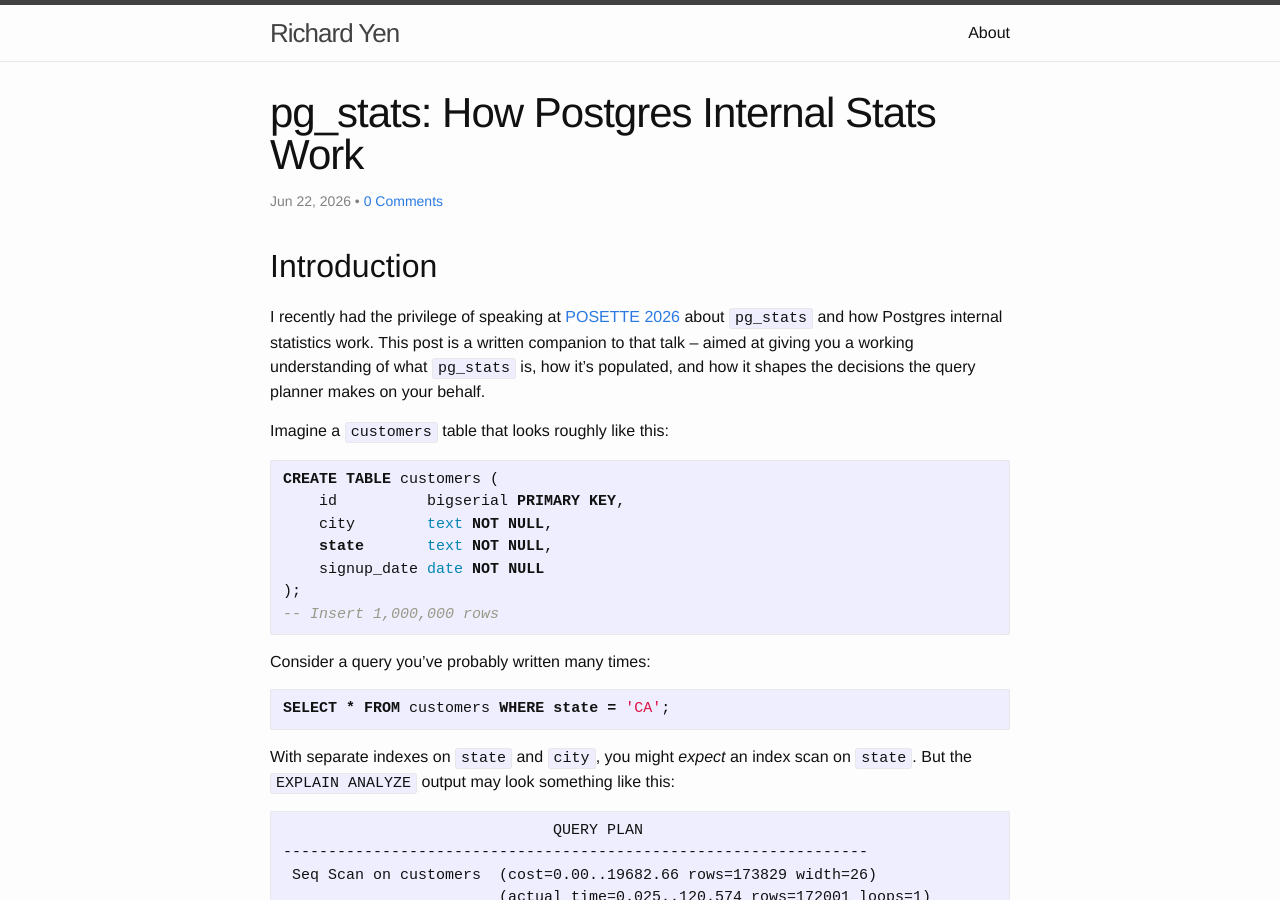
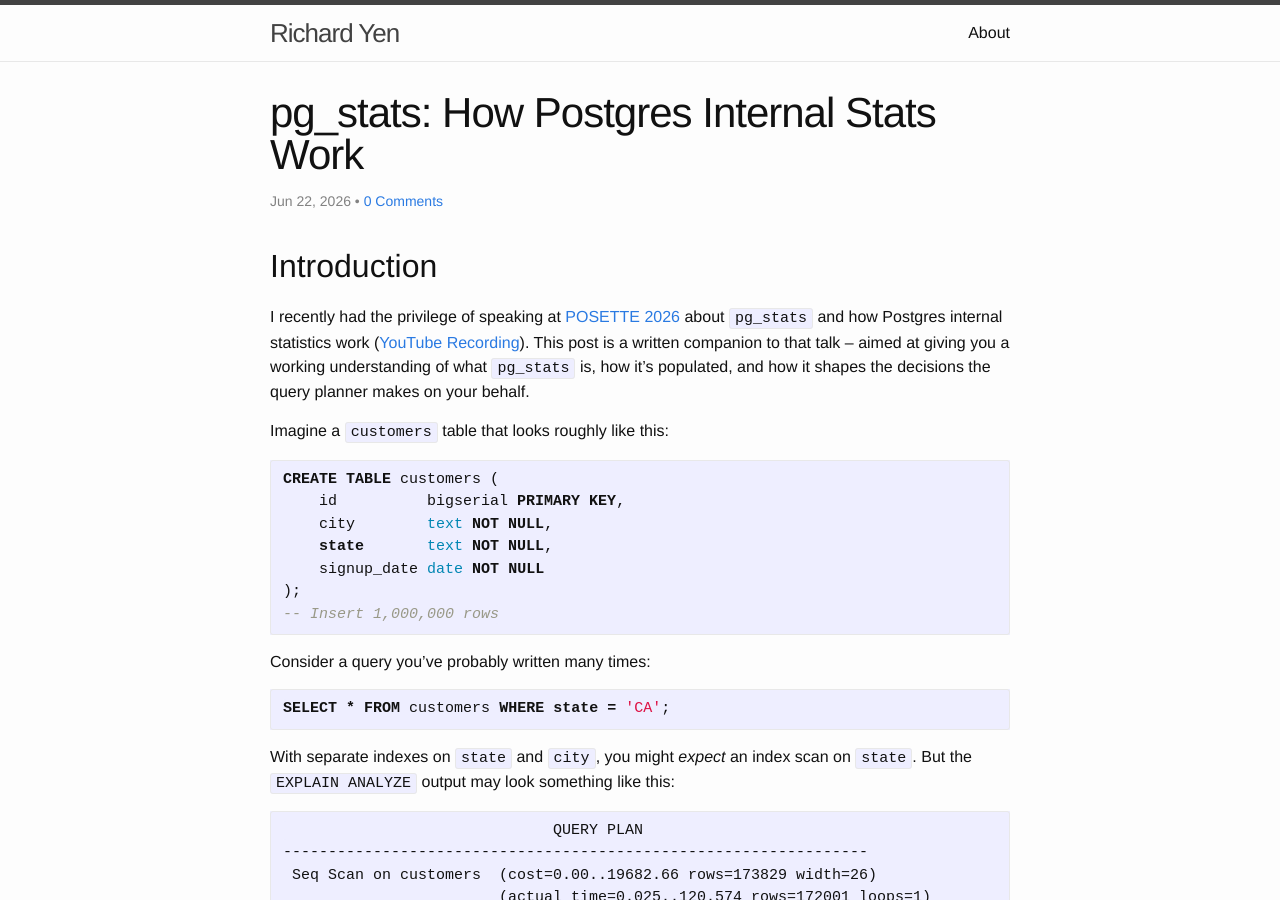
Before and after one commit to richyen/richyen.github.io, a Jekyll site: the page built from _posts/2026-06-22-pg_stats_how_postgres_internal_stats_work.markdown, in a window 1280 px wide and 900 px high. Built offline with Jekyll 4.4.1, drawn with Linux system fonts in a browser that asks for light colours; comment, search, counter and statistics services are not loaded.

Commit message:
Add recording link

```diff
--- a/_posts/2026-06-22-pg_stats_how_postgres_internal_stats_work.markdown
+++ b/_posts/2026-06-22-pg_stats_how_postgres_internal_stats_work.markdown
@@ -9,7 +9,7 @@ categories: postgres
 
 ## Introduction
 
-I recently had the privilege of speaking at [POSETTE 2026](https://posetteconf.com/2026/) about `pg_stats` and how Postgres internal statistics work.  This post is a written companion to that talk -- aimed at giving you a working understanding of what `pg_stats` is, how it's populated, and how it shapes the decisions the query planner makes on your behalf.
+I recently had the privilege of speaking at [POSETTE 2026](https://posetteconf.com/2026/) about `pg_stats` and how Postgres internal statistics work ([YouTube Recording](https://www.youtube.com/watch?v=CvvA5P1b5No&list=PLOBORF8Y_l8g&index=24)).  This post is a written companion to that talk -- aimed at giving you a working understanding of what `pg_stats` is, how it's populated, and how it shapes the decisions the query planner makes on your behalf.
 
 Imagine a `customers` table that looks roughly like this:
 
```
